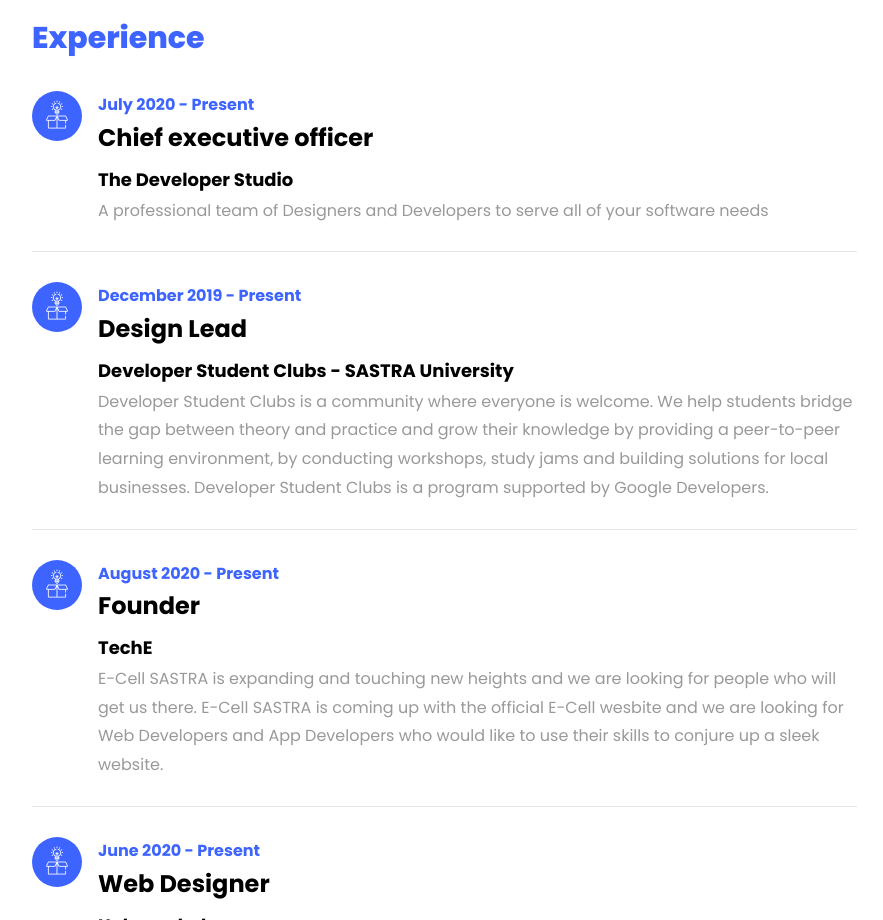
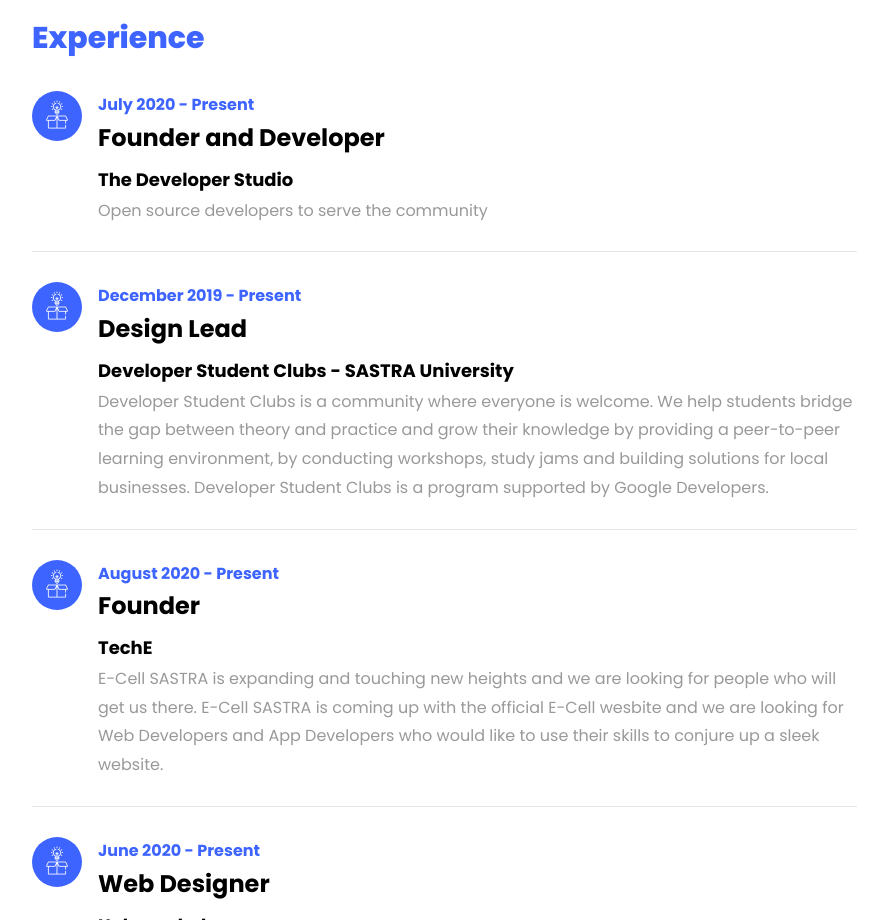
Before and after one commit to akillika/portfolio-web-v2.0, a plain HTML site: page index.html in a window 1280 px wide. Shown: the part 2300-3220 px from the top of the page, without its empty margins (338-1221 px from the left). Drawn offline with Linux system fonts and the light colour scheme; files whose address does not match are found by name.

Commit message:
Update index.html

```diff
--- a/index.html
+++ b/index.html
@@ -199,9 +199,9 @@
 							</div>
 							<div class="text pl-3">
 								<span class="date">July 2020 - Present</span>
-								<h2>Chief executive officer</h2>
+								<h2>Founder and Developer</h2>
 								<span class="position">The Developer Studio</span>
-								<p>A professional team of Designers and Developers to serve all of your software needs</p>
+								<p>Open source developers to serve the community</p>
 							</div>
 						</div>
 						<div class="resume-wrap d-flex ftco-animate">
```
